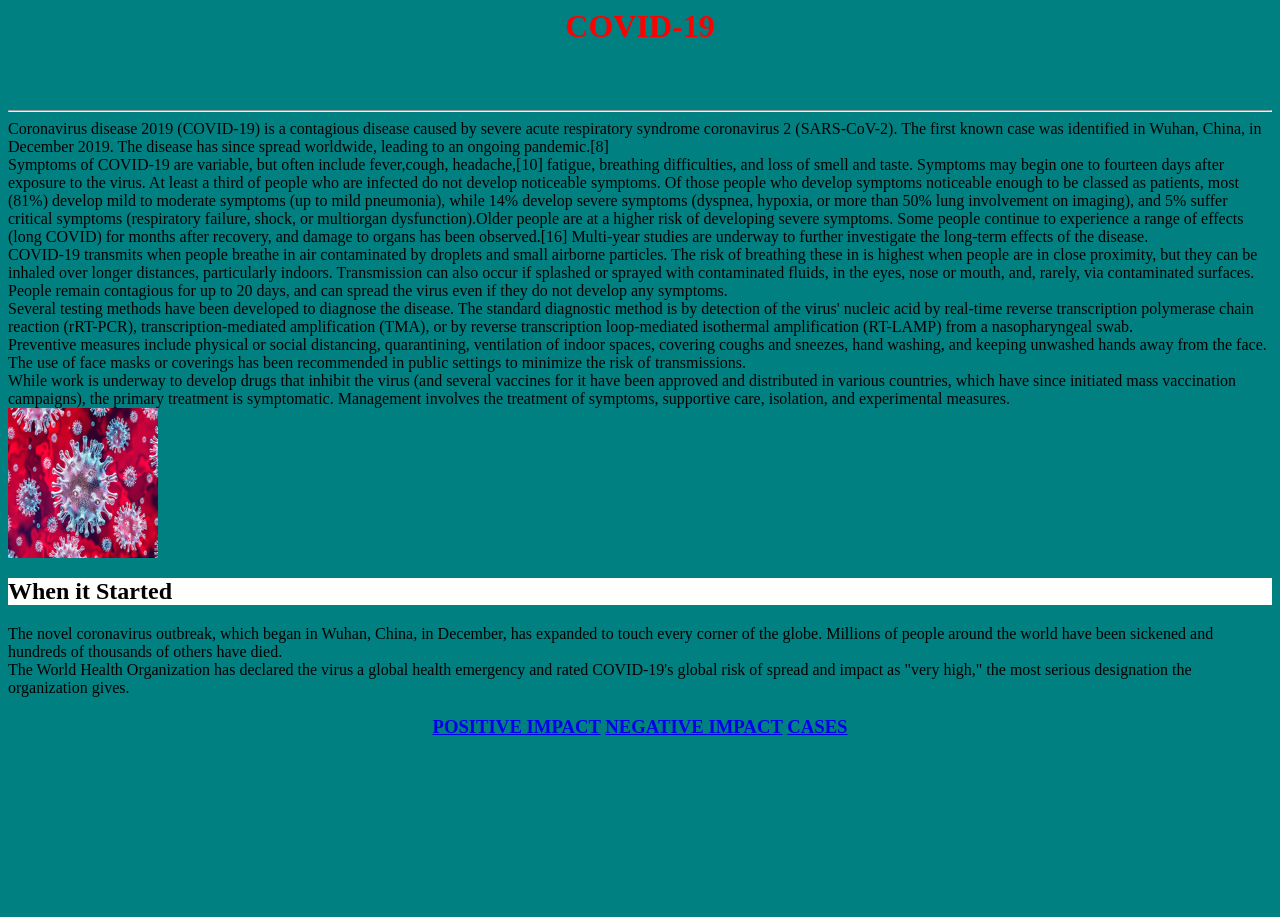
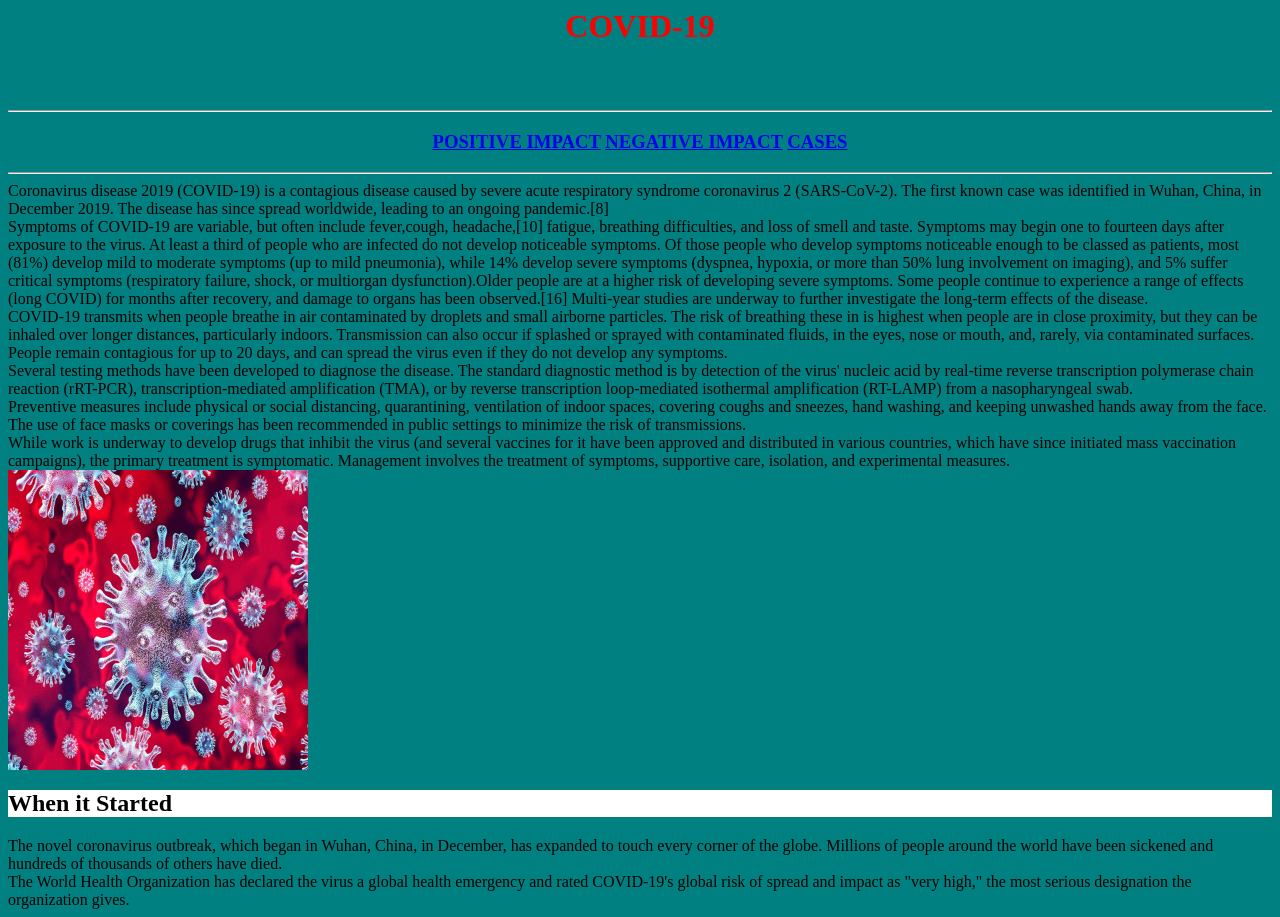
Before and after one commit to Afraazoufishan/Corona.github.io, a plain HTML site: page index.html in a window 1280 px wide. Before the commit the page ends 800 px from the top, so only its background shows below. Drawn offline with Linux system fonts and the light colour scheme.

Commit message:
Update index.html

```diff
--- a/index.html
+++ b/index.html
@@ -7,17 +7,18 @@ h2{background-color:white;}
 <body bgcolor="teal">
  <center><h1><Font color="red">COVID-19</font></h1></center><br><br>
 <hr>
+ <h3><center><a href="positive impact.html">POSITIVE IMPACT</a>
+ <a href="page3.html"> NEGATIVE IMPACT</a>
+ <a href="form.html"> CASES</a></h3>
+<hr>
 Coronavirus disease 2019 (COVID-19) is a contagious disease caused by severe acute respiratory syndrome coronavirus 2 (SARS-CoV-2). The first known case was identified in Wuhan, China, in December 2019. The disease has since spread worldwide, leading to an ongoing pandemic.[8]<br>
 Symptoms of COVID-19 are variable, but often include fever,cough, headache,[10] fatigue, breathing difficulties, and loss of smell and taste. Symptoms may begin one to fourteen days after exposure to the virus. At least a third of people who are infected do not develop noticeable symptoms. Of those people who develop symptoms noticeable enough to be classed as patients, most (81%) develop mild to moderate symptoms (up to mild pneumonia), while 14% develop severe symptoms (dyspnea, hypoxia, or more than 50% lung involvement on imaging), and 5% suffer critical symptoms (respiratory failure, shock, or multiorgan dysfunction).Older people are at a higher risk of developing severe symptoms. Some people continue to experience a range of effects (long COVID) for months after recovery, and damage to organs has been observed.[16] Multi-year studies are underway to further investigate the long-term effects of the disease.<br>
 COVID-19 transmits when people breathe in air contaminated by droplets and small airborne particles. The risk of breathing these in is highest when people are in close proximity, but they can be inhaled over longer distances, particularly indoors. Transmission can also occur if splashed or sprayed with contaminated fluids, in the eyes, nose or mouth, and, rarely, via contaminated surfaces. People remain contagious for up to 20 days, and can spread the virus even if they do not develop any symptoms.<br>
 Several testing methods have been developed to diagnose the disease. The standard diagnostic method is by detection of the virus' nucleic acid by real-time reverse transcription polymerase chain reaction (rRT-PCR), transcription-mediated amplification (TMA), or by reverse transcription loop-mediated isothermal amplification (RT-LAMP) from a nasopharyngeal swab.<br>
 Preventive measures include physical or social distancing, quarantining, ventilation of indoor spaces, covering coughs and sneezes, hand washing, and keeping unwashed hands away from the face. The use of face masks or coverings has been recommended in public settings to minimize the risk of transmissions.<br>
 While work is underway to develop drugs that inhibit the virus (and several vaccines for it have been approved and distributed in various countries, which have since initiated mass vaccination campaigns), the primary treatment is symptomatic. Management involves the treatment of symptoms, supportive care, isolation, and experimental measures.<br>
-<img src="image3.webp" width="150" height="150">
+<img src="image3.webp" width="300" height="300">
 <h2>When it Started</h2>
 The novel coronavirus outbreak, which began in Wuhan, China, in December, has expanded to touch every corner of the globe. Millions of people around the world have been sickened and hundreds of thousands of others have died.<br>
 The World Health Organization has declared the virus a global health emergency and rated COVID-19's global risk of spread and impact as "very high," the most serious designation the organization gives.
  <br>
- <h3><center><a href="positive impact.html">POSITIVE IMPACT</a>
- <a href="page3.html"> NEGATIVE IMPACT</a>
- <a href="form.html"> CASES</a></h3>
```
